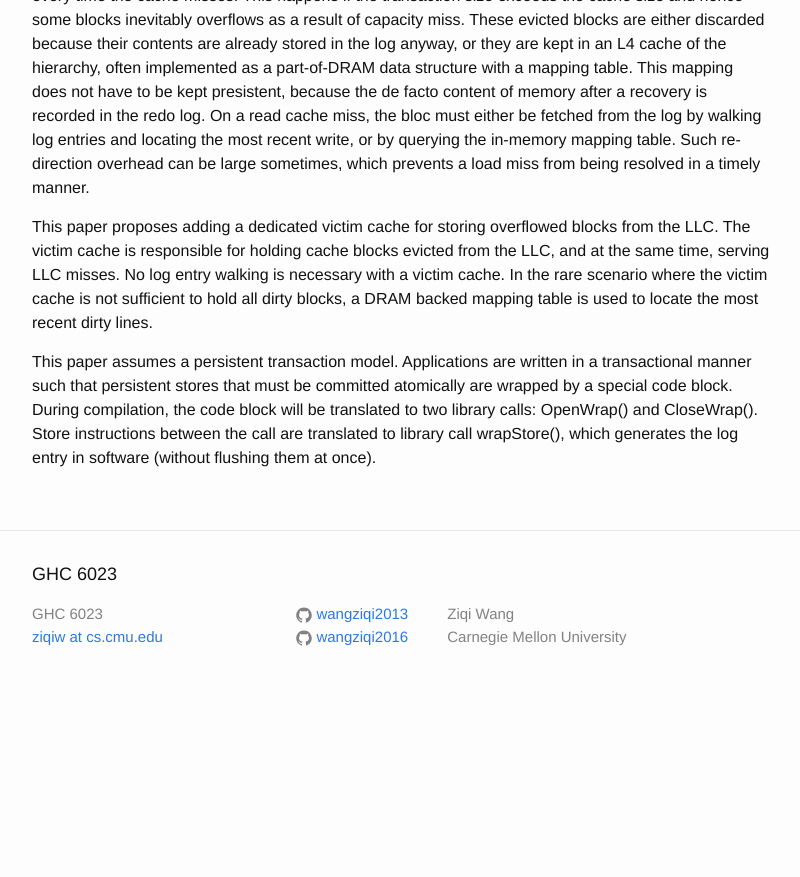
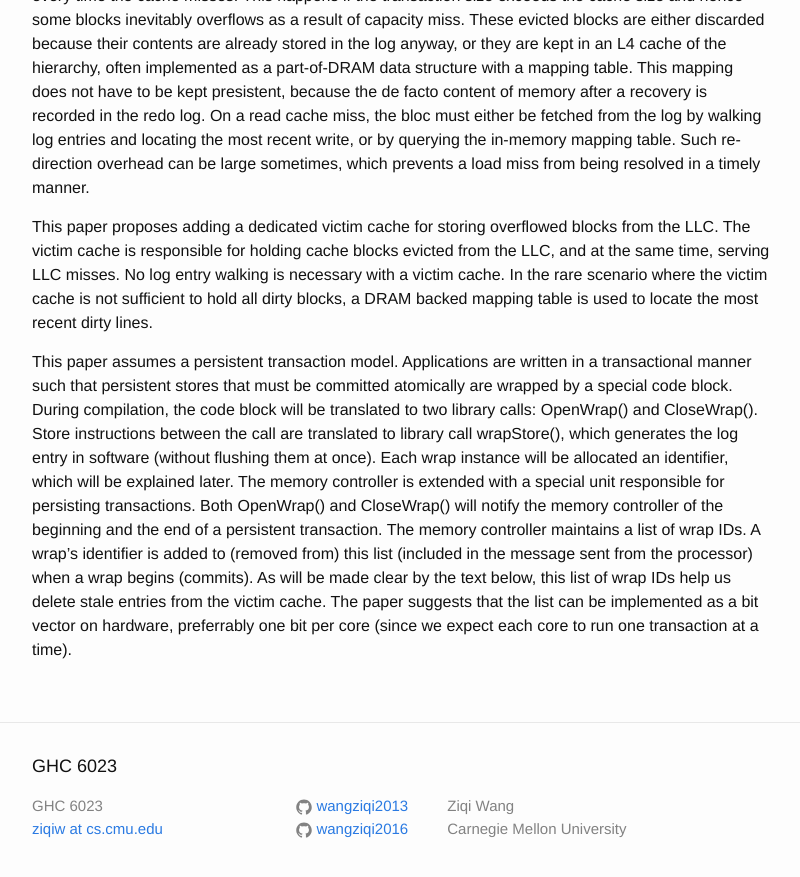
Before and after one commit to wangziqi2013/wangziqi2013.github.io, a Jekyll site: the page built from _posts/2019-08-26-atomic-persistence-for-scm.markdown, in a window 1280 px wide and 900 px high, scrolled down 883 px. Shown: the top 877 px of the window, without its empty margins (238-1038 px from the left). Built offline with Jekyll 4.4.1, drawn with Linux system fonts in a browser that asks for light colours; before the commit the page ends 1591 px from its top, so only the background shows below that.

Commit message:
Finish memory controller

```diff
--- a/_posts/2019-08-26-atomic-persistence-for-scm.markdown
+++ b/_posts/2019-08-26-atomic-persistence-for-scm.markdown
@@ -44,4 +44,11 @@ mapping table is used to locate the most recent dirty lines.
 This paper assumes a persistent transaction model. Applications are written in a transactional manner such that persistent
 stores that must be committed atomically are wrapped by a special code block. During compilation, the code block will be
 translated to two library calls: OpenWrap() and CloseWrap(). Store instructions between the call are translated to
-library call wrapStore(), which generates the log entry in software (without flushing them at once).
+library call wrapStore(), which generates the log entry in software (without flushing them at once). Each wrap instance
+will be allocated an identifier, which will be explained later. The memory controller is extended with a special unit
+responsible for persisting transactions. Both OpenWrap() and CloseWrap() will notify the memory controller of the
+beginning and the end of a persistent transaction. The memory controller maintains a list of wrap IDs. A wrap's identifier
+is added to (removed from) this list (included in the message sent from the processor) when a wrap begins (commits).
+As will be made clear by the text below, this list of wrap IDs help us delete stale entries from the victim cache.
+The paper suggests that the list can be implemented as a bit vector on hardware, preferrably one bit per core (since
+we expect each core to run one transaction at a time).
```
